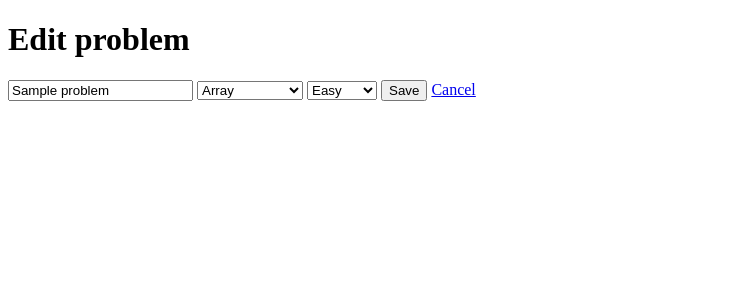
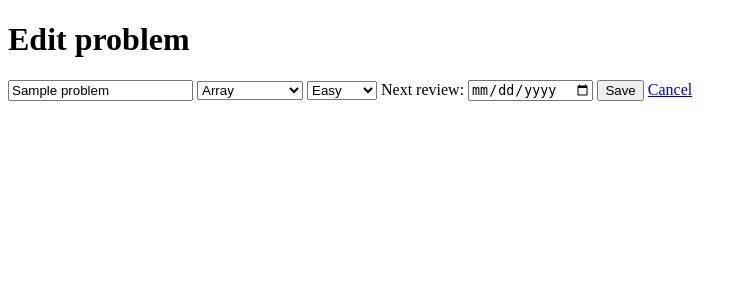
Before and after one commit to siminm05/dsa-tracker, a Flask app: page /edit/1 in a window 1280 px wide. Shown: the top 300 px of the page, without its empty margins (0-748 px from the left). Run offline with Flask 3, Linux system fonts and the light colour scheme; tables that the repository leaves empty hold one stand-in row (values such as "Sample post").

Commit message:
Let the user choose the review date

```diff
--- a/app.py
+++ b/app.py
@@ -1,5 +1,5 @@
 from flask import Flask, request, redirect, render_template, flash, abort
-from datetime import date
+from datetime import date, timedelta
 import db
 from logic import next_review_date
 
@@ -10,6 +10,9 @@ db.init_db()
 TOPICS = ["Array", "String", "Hash Map", "Linked List", "Stack/Queue",
           "Tree", "Graph", "DP", "Sorting", "Binary Search", "Other"]
 DIFFICULTIES = ["Easy", "Medium", "Hard"]
+REVIEW_CHOICES = {"auto": "Auto (spaced)", "1": "In 1 day", "3": "In 3 days",
+                  "7": "In 1 week", "14": "In 2 weeks", "30": "In 1 month"}
+
 
 def validate(form):
     data = {
@@ -28,21 +31,31 @@ def validate(form):
         errors.append("Pick a difficulty from the list.")
     return data, errors
 
+
 @app.route("/", methods=["GET", "POST"])
 def home():
     if request.method == "POST":
         data, errors = validate(request.form)
+        review_in = request.form.get("review_in", "auto")
+        if review_in not in REVIEW_CHOICES:
+            errors.append("Pick a review time from the list.")
         if errors:
             for e in errors:
                 flash(e)
         else:
             today = date.today()
+            if review_in == "auto":
+                next_review = next_review_date(0, today)
+            else:
+                next_review = today + timedelta(days=int(review_in))
             db.execute("INSERT INTO problems (title, topic, difficulty, date_solved, review_count, next_review) VALUES (?, ?, ?, ?, 0, ?)",
-                       (data["title"], data["topic"], data["difficulty"], today.isoformat(), next_review_date(0, today).isoformat()))
+                       (data["title"], data["topic"], data["difficulty"], today.isoformat(), next_review.isoformat()))
             flash("Problem added!")
         return redirect("/")
     rows = db.query("SELECT id, title, topic, difficulty, date_solved, next_review FROM problems ORDER BY id DESC")
-    return render_template("index.html", problems=rows, topics=TOPICS, difficulties=DIFFICULTIES)
+    return render_template("index.html", problems=rows, topics=TOPICS,
+                           difficulties=DIFFICULTIES, review_choices=REVIEW_CHOICES)
+
 
 @app.route("/delete/<int:problem_id>", methods=["POST"])
 def delete(problem_id):
@@ -50,23 +63,30 @@ def delete(problem_id):
     flash("Problem deleted.")
     return redirect("/")
 
+
 @app.route("/edit/<int:problem_id>", methods=["GET", "POST"])
 def edit(problem_id):
-    rows = db.query("SELECT id, title, topic, difficulty FROM problems WHERE id = ?", (problem_id,))
+    rows = db.query("SELECT id, title, topic, difficulty, next_review FROM problems WHERE id = ?", (problem_id,))
     if not rows:
         abort(404)
     problem = rows[0]
     if request.method == "POST":
         data, errors = validate(request.form)
+        next_review = request.form.get("next_review", "")
+        try:
+            date.fromisoformat(next_review)
+        except ValueError:
+            errors.append("Next review must be a valid date.")
         if errors:
             for e in errors:
                 flash(e)
         else:
-            db.execute("UPDATE problems SET title = ?, topic = ?, difficulty = ? WHERE id = ?",
-                       (data["title"], data["topic"], data["difficulty"], problem_id))
+            db.execute("UPDATE problems SET title = ?, topic = ?, difficulty = ?, next_review = ? WHERE id = ?",
+                       (data["title"], data["topic"], data["difficulty"], next_review, problem_id))
             flash("Problem updated.")
             return redirect("/")
     return render_template("edit.html", problem=problem, topics=TOPICS, difficulties=DIFFICULTIES)
 
+
 if __name__ == "__main__":
     app.run(debug=True)
--- a/templates/edit.html
+++ b/templates/edit.html
@@ -19,6 +19,7 @@
     <select name="difficulty">
       {% for d in difficulties %}<option {{ 'selected' if d == problem.difficulty }}>{{ d }}</option>{% endfor %}
     </select>
+        <label>Next review: <input type="date" name="next_review" value="{{ problem.next_review }}" required></label>
     <button>Save</button>
     <a href="{{ url_for('home') }}">Cancel</a>
   </form>
--- a/templates/index.html
+++ b/templates/index.html
@@ -19,6 +19,9 @@
     <select name="difficulty">
       {% for d in difficulties %}<option>{{ d }}</option>{% endfor %}
     </select>
+        <select name="review_in">
+      {% for value, label in review_choices.items() %}<option value="{{ value }}">{{ label }}</option>{% endfor %}
+    </select>
     <button>Add</button>
   </form>
 
```
